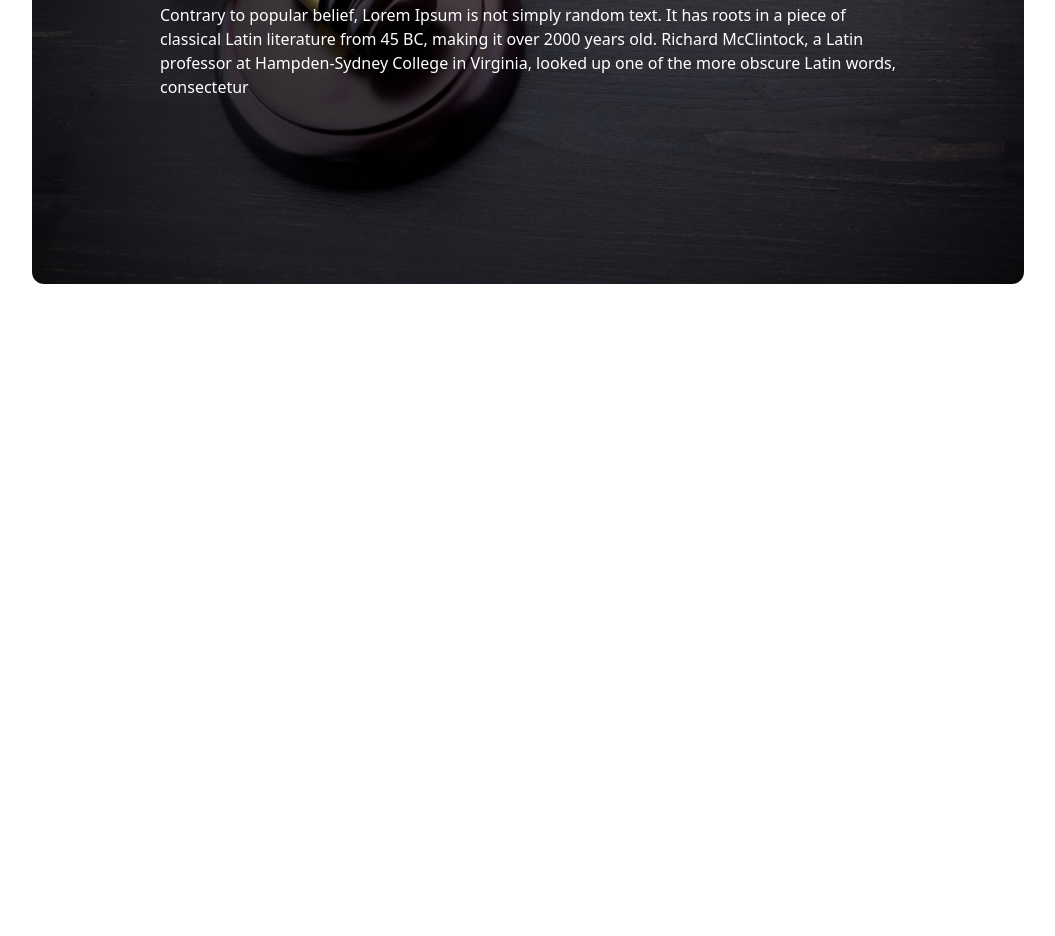
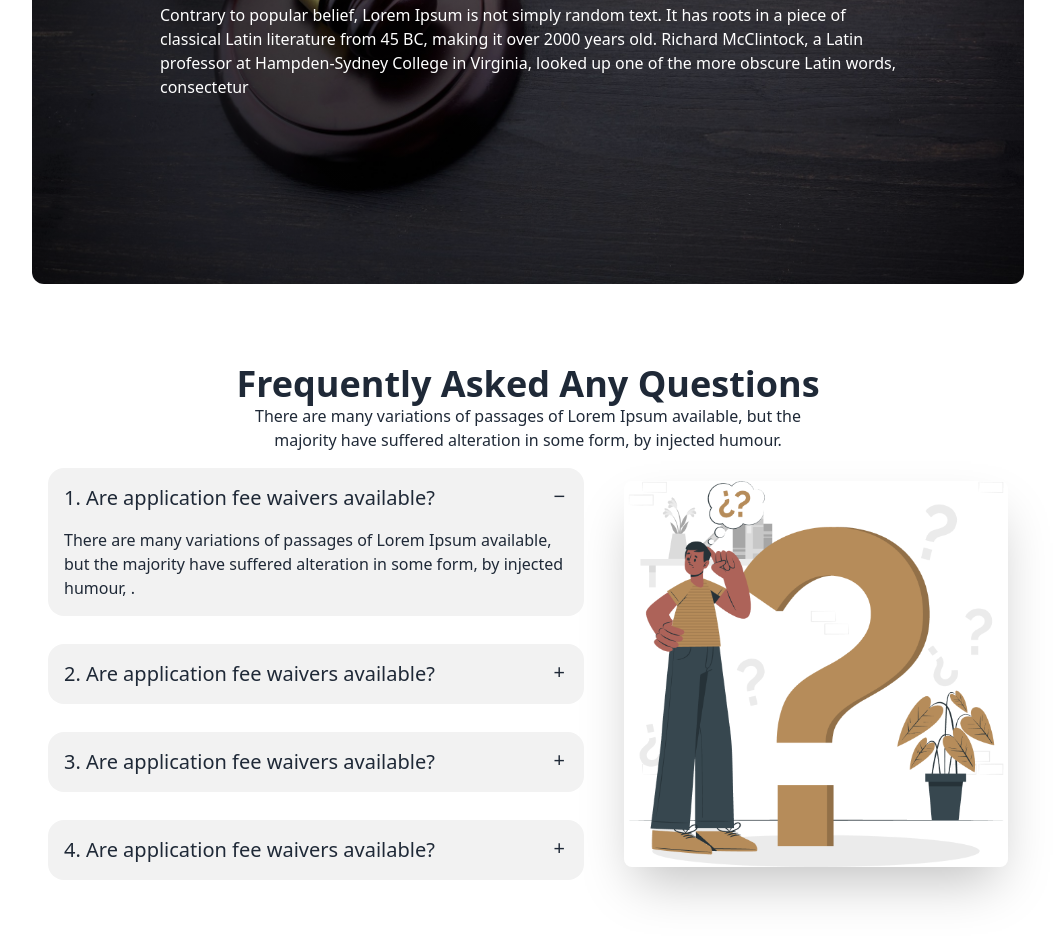
Before and after one commit to masud467/Justice-legal-solution, a plain HTML site: page index.html in a window 1280 px wide. Shown: the part 1898-2834 px from the top of the page, without its empty margins (112-1167 px from the left). Before the commit the page ends 2222 px from the top, so only its background shows below. Drawn offline with nearby package versions, Linux system fonts and the light colour scheme.

Commit message:
added the FAQ section

```diff
--- a/index.html
+++ b/index.html
@@ -184,6 +184,56 @@
                 </div>
             </div>
         </section>
+        <!-- FAQ section -->
+        <section class="container mx-auto lg:px-36 py-10">
+            <h4 class="text-4xl font-extrabold text-center">Frequently Asked Any Questions</h4>
+            <p class="lg:mx-[200px] text-center">There are many variations of passages of Lorem Ipsum available, but the majority have suffered alteration in some form, by injected humour.</p>
+            <div>
+                <div class="hero  ">
+                    <div class="hero-content flex-col lg:flex-row-reverse gap-10">
+                      <img src="images/faq.png" class="max-w-sm rounded-lg shadow-2xl" />
+                      <div class="space-y-7">
+                        <div class="collapse collapse-plus bg-base-200">
+                            <input type="radio" name="my-accordion-3" checked="checked" />
+                            <div class="collapse-title text-xl font-medium">
+                               1. Are application fee waivers available?
+                            </div>
+                            <div class="collapse-content">
+                              <p>There are many variations of passages of Lorem Ipsum available, but the majority have suffered alteration in some form, by injected humour, .</p>
+                            </div>
+                        </div>
+                        <div class="collapse collapse-plus bg-base-200">
+                            <input type="radio" name="my-accordion-3" />
+                            <div class="collapse-title text-xl font-medium">
+                             2. Are application fee waivers available?
+                            </div>
+                            <div class="collapse-content">
+                              <p>There are many variations of passages of Lorem Ipsum available, but the majority have suffered alteration in some form, by injected humour, .</p>
+                            </div>
+                        </div>
+                        <div class="collapse collapse-plus bg-base-200">
+                            <input type="radio" name="my-accordion-3" />
+                            <div class="collapse-title text-xl font-medium">
+                             3. Are application fee waivers available?
+                            </div>
+                            <div class="collapse-content">
+                              <p>There are many variations of passages of Lorem Ipsum available, but the majority have suffered alteration in some form, by injected humour, .</p>
+                            </div>
+                        </div>
+                        <div class="collapse collapse-plus bg-base-200">
+                            <input type="radio" name="my-accordion-3" />
+                            <div class="collapse-title text-xl font-medium">
+                             4. Are application fee waivers available?
+                            </div>
+                            <div class="collapse-content">
+                              <p>There are many variations of passages of Lorem Ipsum available, but the majority have suffered alteration in some form, by injected humour, .</p>
+                            </div>
+                        </div>
+                      </div>
+                    </div>
+                </div>
+            </div>
+        </section>
     </main>
     <footer>
 
```
